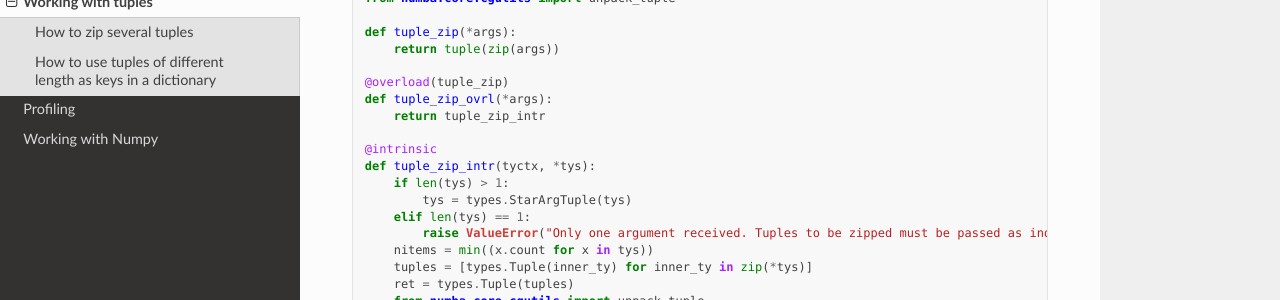
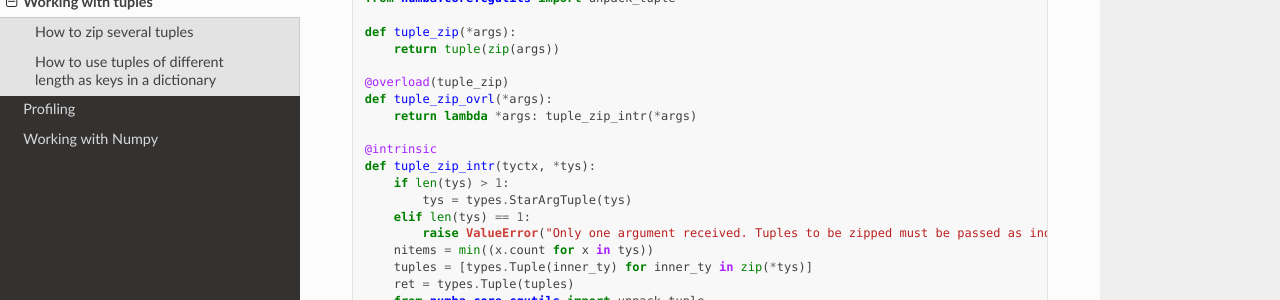
Before and after one commit to luk-f-a/numba-how-to, a Sphinx documentation site: the page built from docs/source/tuples.md, in a window 1280 px wide and 900 px high, scrolled down 312 px. Shown: the part 151-451 px from the top of the window. Built offline with Sphinx 7.4.7 and the Read the Docs theme 2.0.0, drawn with Linux system fonts in a browser that asks for light colours.

Commit message:
Fix zip tuple docs
Change the code zip tuples example to return a lambda rather than a raw
intrinsic, which is now allowed.

```diff
--- a/docs/source/tuples.md
+++ b/docs/source/tuples.md
@@ -19,7 +19,7 @@ def tuple_zip(*args):
 
 @overload(tuple_zip)
 def tuple_zip_ovrl(*args):
-    return tuple_zip_intr
+    return lambda *args: tuple_zip_intr(*args)
 
 @intrinsic
 def tuple_zip_intr(tyctx, *tys):
```
